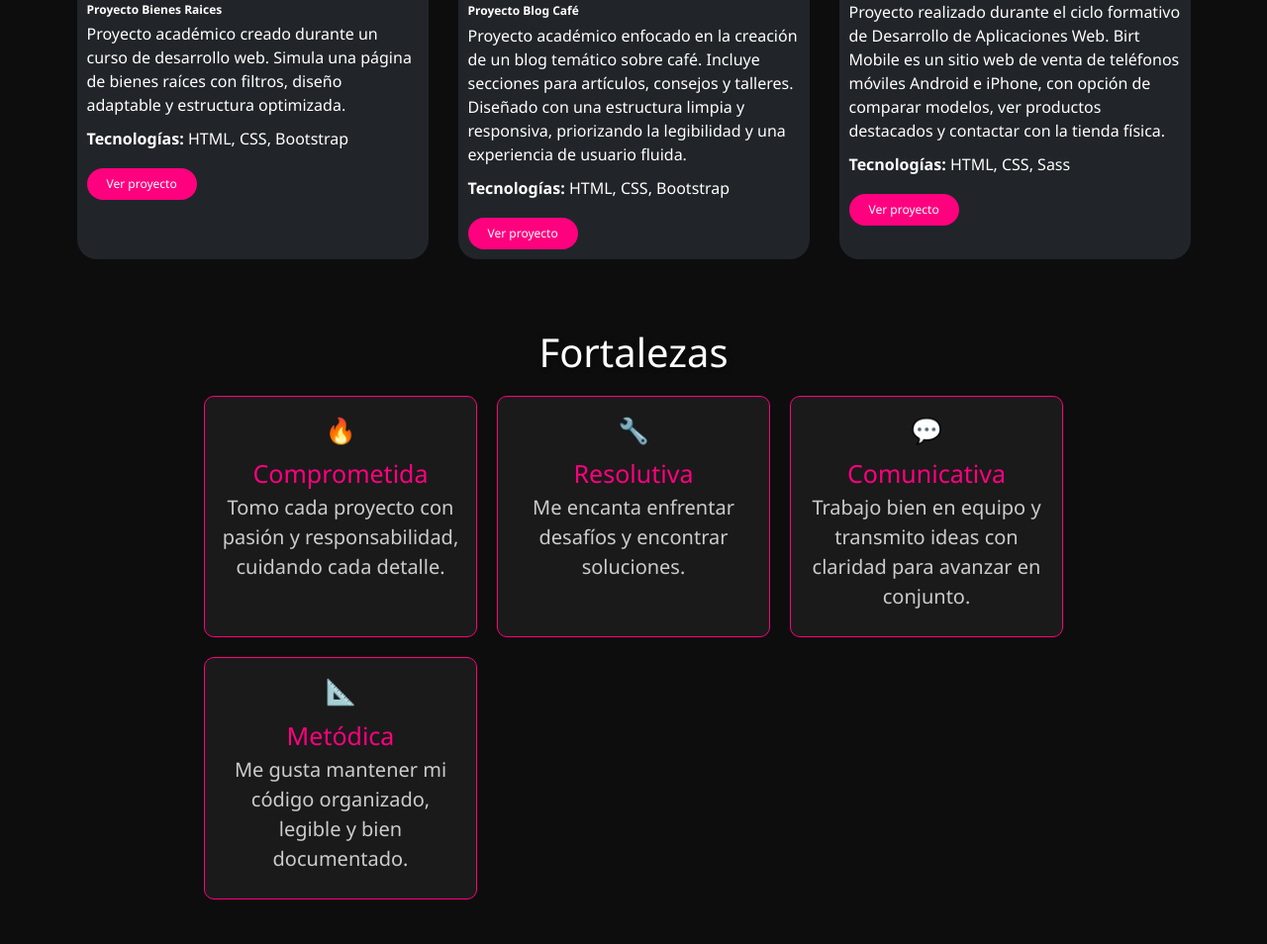
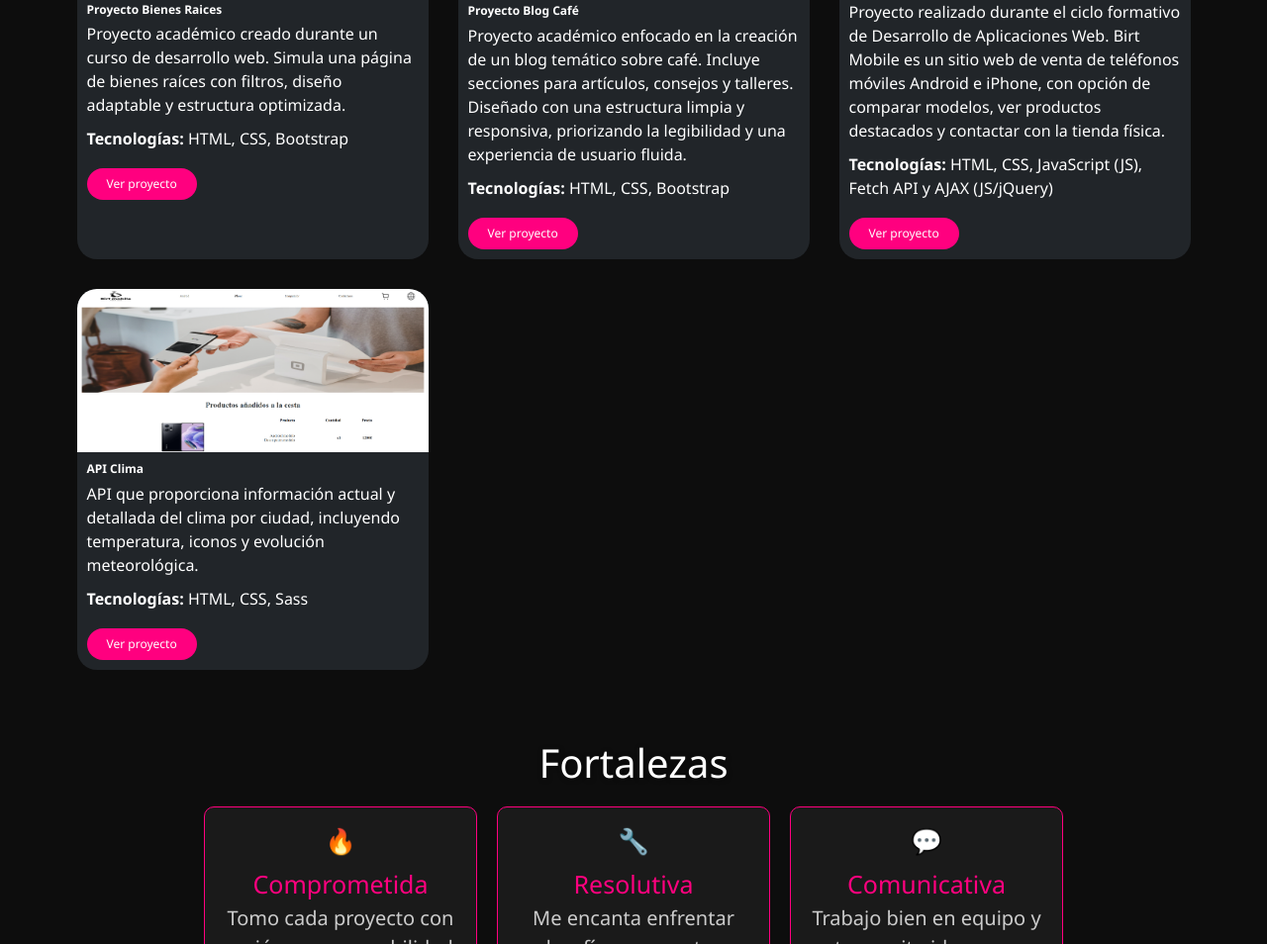
Before and after one commit to kcoello16/portafolio-web, a plain HTML site: page index.html in a window 1280 px wide. Shown: the part 757-1711 px from the top of the page at 99% size. Drawn offline with nearby package versions, Linux system fonts and the light colour scheme.

Commit message:
subiendo proyecto api_clima

```diff
--- a/index.html
+++ b/index.html
@@ -76,8 +76,22 @@
             <p class="card-text">Proyecto realizado durante el ciclo formativo de Desarrollo de Aplicaciones Web.
               Birt Mobile es un sitio web de venta de teléfonos móviles Android e iPhone, con opción de comparar
               modelos, ver productos destacados y contactar con la tienda física.
+            <p><strong>Tecnologías:</strong> HTML, CSS, JavaScript (JS), Fetch API y AJAX (JS/jQuery) </p>
+            <a href="https://kcoello16.github.io/sitio_Birt-Mobile/" class="btn-personalizado" target="_blank">Ver
+              proyecto</a>
+          </div>
+        </div>
+      </div>
+
+      <div class="col-md-4">
+        <div class="card bg-dark text-white h-100">
+          <img src="img/page_birt.png" class="card-img-top" alt="Proyecto 1">
+          <div class="card-body">
+            <h5 class="card-title">API Clima</h5>
+            <p class="card-text">API que proporciona información actual y detallada del clima por ciudad, incluyendo
+              temperatura, iconos y evolución meteorológica.
             <p><strong>Tecnologías:</strong> HTML, CSS, Sass</p>
-            <a href="https://kcoello16.github.io/sitio_Birt-Mobile/" class="btn-personalizado" target="_blank">Ver
+            <a href="https://kcoello16.github.io/api_clima/" class="btn-personalizado" target="_blank">Ver
               proyecto</a>
           </div>
         </div>
```
